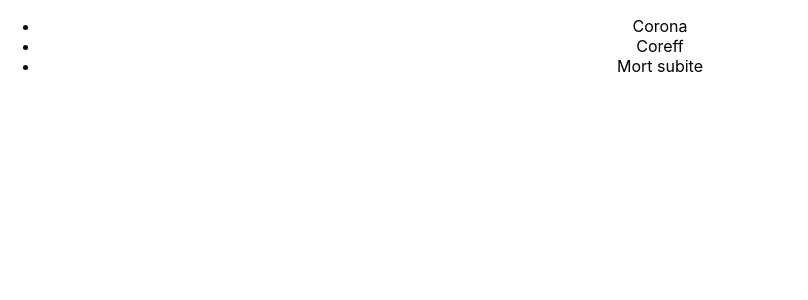
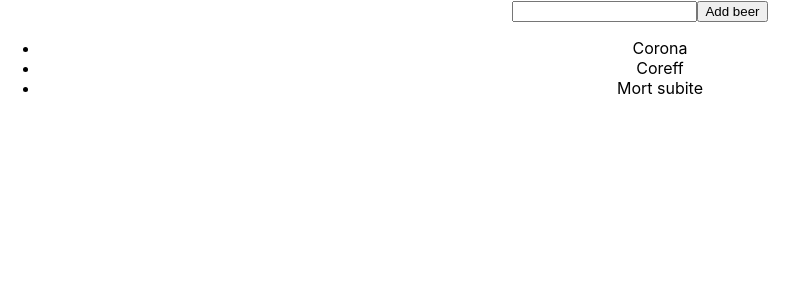
Before and after one commit to yoanndw/tp3-react, a React (Create React App) app: page / in a window 1280 px wide. Shown: the top 300 px of the page, without its empty margins (0-808 px from the left). Built offline with nearby package versions, Linux system fonts and the light colour scheme.

Commit message:
Create button to add beer

```diff
--- a/src/components/BeerList.tsx
+++ b/src/components/BeerList.tsx
@@ -11,8 +11,19 @@
         "Mort subite"
     ]);
 
+    let [newBeerInput, setNewBeerInput] = useState("");
+
+    const addBeer = () => {
+        const name = newBeerInput;
+        const newBeers = [...beers, name];
+        setBeers(newBeers);
+    }
+
     return (
         <div>
+            <input value={newBeerInput} onChange={evt => setNewBeerInput(evt.target.value)}/>
+            <button onClick={addBeer}>Add beer</button>
+
             <ul>
                 {beers.map((b, index) =>
                     <Beer key={index} name={b} />
```
